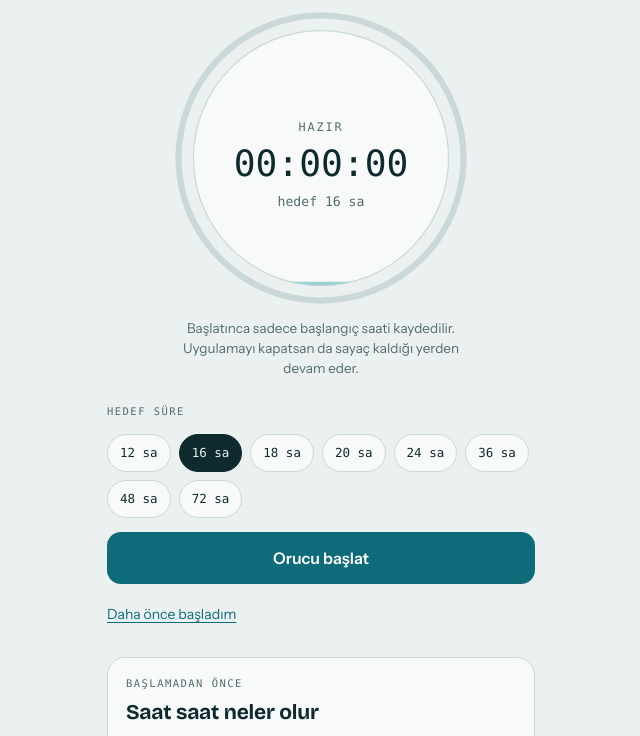
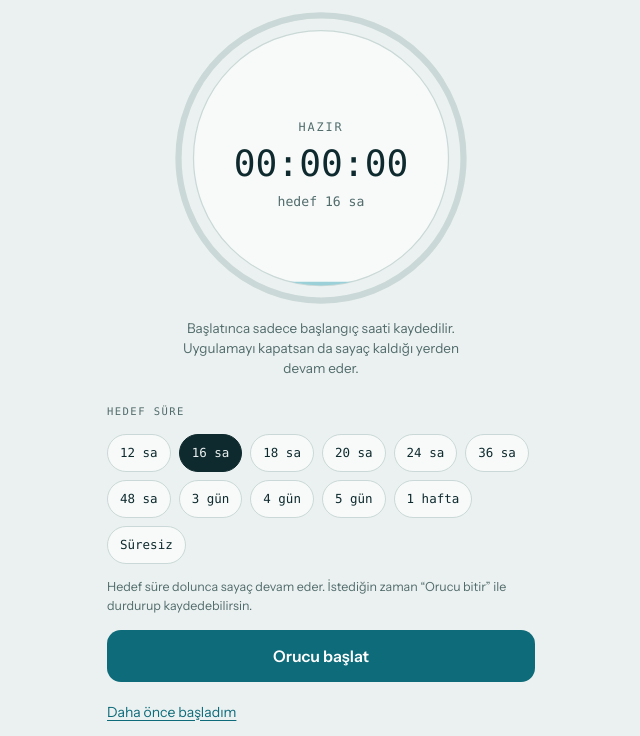
Before and after one commit to erdemkale144-beep/su-orucu, a plain HTML site: page index.html in a window 1280 px wide. Shown: the part 64-800 px from the top of the page, without its empty margins (319-959 px from the left). Drawn offline with nearby package versions, Linux system fonts and the light colour scheme; a web font is replaced by a local one.

Commit message:
Uzun süre hedefleri ve süresiz sayaç ekle

```diff
--- a/index.html
+++ b/index.html
@@ -193,6 +193,7 @@ textarea{min-height:90px;font-family:var(--f-mono);font-size:12px;resize:vertica
   <section class="controls" aria-label="Kontroller">
     <div class="goal-head"><span class="eyebrow">Hedef süre</span></div>
     <div class="goals" role="radiogroup" aria-label="Hedef süre" id="goals"></div>
+    <p class="fine">Hedef süre dolunca sayaç devam eder. İstediğin zaman “Orucu bitir” ile durdurup kaydedebilirsin.</p>
 
     <div id="idleCtl" class="controls">
       <button class="primary" id="startBtn" type="button">Orucu başlat</button>
@@ -272,7 +273,13 @@ textarea{min-height:90px;font-family:var(--f-mono);font-size:12px;resize:vertica
   "use strict";
   var KEY = "suorucu.v1";
   var H = 3600000;
-  var GOALS = [12, 16, 18, 20, 24, 36, 48, 72];
+  var GOALS = [12, 16, 18, 20, 24, 36, 48, 72, 96, 120, 168, -1];
+  function goalLabel(h){
+    if (h === -1) return "Süresiz";
+    if (h === 168) return "1 hafta";
+    if (h >= 72 && h % 24 === 0) return (h/24) + " gün";
+    return h + " sa";
+  }
   var PHASES = [
     {h:0,  name:"Sindirim", body:"Kan şekerin ve insülinin son öğüne bağlı olarak yüksek. Vücudun besinleri sindiriyor, enerjinin bir kısmını hemen kullanıyor, kalanını glikojen ve yağ olarak depoluyor."},
     {h:4,  name:"İnsülin düşüyor", body:"Kan şekerin normale dönüyor ve insülin azalıyor. Vücut enerji için karaciğerdeki glikojen deposunu kullanmaya başlıyor."},
@@ -351,7 +358,8 @@ textarea{min-height:90px;font-family:var(--f-mono);font-size:12px;resize:vertica
       b.type = "button"; b.className = "chip"; b.id = "goal-" + h;
       b.setAttribute("role", "radio");
       b.setAttribute("aria-checked", String(h === curGoal()));
-      b.textContent = h + " sa";
+      b.textContent = goalLabel(h);
+      if (h >= 72) b.setAttribute("aria-label", goalLabel(h) + " · " + h + " saat");
       b.addEventListener("click", function(){ state.goal = h; if (state.active) state.active.goal = h; save(); renderGoals(); tick(); });
       g.appendChild(b);
     });
@@ -390,16 +398,18 @@ textarea{min-height:90px;font-family:var(--f-mono);font-size:12px;resize:vertica
   function tick(){
     var active = !!state.active;
     var el = elapsed();
-    var goalMs = curGoal()*H;
+    var hasGoal = curGoal() > 0;
+    var goalMs = hasGoal ? curGoal()*H : Infinity;
     var p = active ? el/goalMs : 0;
 
     setReadout("lbl", active ? "GEÇEN SÜRE" : "HAZIR");
     setReadout("clock", clock(el));
-    if (!active) setReadout("sub", "hedef " + curGoal() + " sa");
-    else if (el < goalMs) setReadout("sub", "hedef " + curGoal() + " sa · %" + Math.floor(p*100));
+    if (!hasGoal) setReadout("sub", "süresiz");
+    else if (!active) setReadout("sub", "hedef " + goalLabel(curGoal()));
+    else if (el < goalMs) setReadout("sub", "hedef " + goalLabel(curGoal()) + " · %" + Math.floor(p*100));
     else setReadout("sub", "hedef tamam · +" + dur(el - goalMs));
 
-    targetLevel = active ? Math.min(1, Math.max(0.035, p)) : 0;
+    targetLevel = active ? (hasGoal ? Math.min(1, Math.max(0.035, p)) : 0.35) : 0;
     if (reduce) drawWave();
     arc.setAttribute("stroke-dashoffset", (CIRC*(1 - Math.min(1, p))).toFixed(2));
     arc.classList.toggle("over", active && p >= 1);
@@ -409,8 +419,12 @@ textarea{min-height:90px;font-family:var(--f-mono);font-size:12px;resize:vertica
       span.innerHTML = "";
       span.append("Başladı: ");
       var b1 = document.createElement("b"); b1.textContent = fmtDT.format(state.active.start); span.append(b1);
-      span.append(" · Hedef: ");
-      var b2 = document.createElement("b"); b2.textContent = fmtDT.format(state.active.start + goalMs); span.append(b2);
+      if (hasGoal){
+        span.append(" · Hedef: ");
+        var b2 = document.createElement("b"); b2.textContent = fmtDT.format(state.active.start + goalMs); span.append(b2);
+      } else {
+        span.append(" · Süresiz: sen bitirene kadar devam eder.");
+      }
     } else {
       span.textContent = "Başlatınca sadece başlangıç saati kaydedilir. Uygulamayı kapatsan da sayaç kaldığı yerden devam eder.";
     }
@@ -484,7 +498,7 @@ textarea{min-height:90px;font-family:var(--f-mono);font-size:12px;resize:vertica
     var a = state.active, end = Date.now(), el = end - a.start;
     state.history.unshift({start: a.start, end: end, goal: a.goal, water: a.water || 0});
     state.active = null; save(); setMode();
-    var t = "Oruç kaydedildi: " + dur(el) + ". " + (el >= a.goal*H ? "Hedefin olan " + a.goal + " saati tamamladın." : "Hedefin " + a.goal + " saatti.");
+    var t = "Oruç kaydedildi: " + dur(el) + ". " + (a.goal === -1 ? "Süresiz sayacı bitirdin." : (el >= a.goal*H ? "Hedefini tamamladın: " + goalLabel(a.goal) + "." : "Hedefin: " + goalLabel(a.goal) + "."));
     if (el >= 24*H) t += " Uzun bir oruçtan çıktın: az ve hafif yemekle başla, yavaş ilerle.";
     showMsg(t, false);
   });
@@ -538,8 +552,8 @@ textarea{min-height:90px;font-family:var(--f-mono);font-size:12px;resize:vertica
       var du = document.createElement("span"); du.className = "hdur"; du.textContent = dur(el);
       main.appendChild(dt); main.appendChild(du);
       var meta = document.createElement("div"); meta.className = "hmeta";
-      var pill = document.createElement("span"); var ok = el >= x.goal*H;
-      pill.className = "pill" + (ok ? " ok" : ""); pill.textContent = (ok ? "Hedef tamam · " : "Hedef ") + x.goal + " sa";
+      var pill = document.createElement("span"); var ok = x.goal > 0 && el >= x.goal*H;
+      pill.className = "pill" + (ok ? " ok" : ""); pill.textContent = x.goal === -1 ? "Süresiz" : (ok ? "Hedef tamam · " : "Hedef ") + goalLabel(x.goal);
       var w = document.createElement("span"); w.textContent = (x.water||0) + " bardak su";
       meta.appendChild(pill); meta.appendChild(w);
       if (real){
--- a/sw.js
+++ b/sw.js
@@ -1,4 +1,4 @@
-const C="suorucu-v1";
+const C="suorucu-v2";
 const FILES=["./","./index.html","./manifest.json","./apple-touch-icon.png","./icon-192.png","./icon-512.png"];
 self.addEventListener("install",e=>{e.waitUntil(caches.open(C).then(c=>c.addAll(FILES)));self.skipWaiting();});
 self.addEventListener("activate",e=>{e.waitUntil(caches.keys().then(ks=>Promise.all(ks.filter(k=>k!==C).map(k=>caches.delete(k)))));self.clients.claim();});
```
